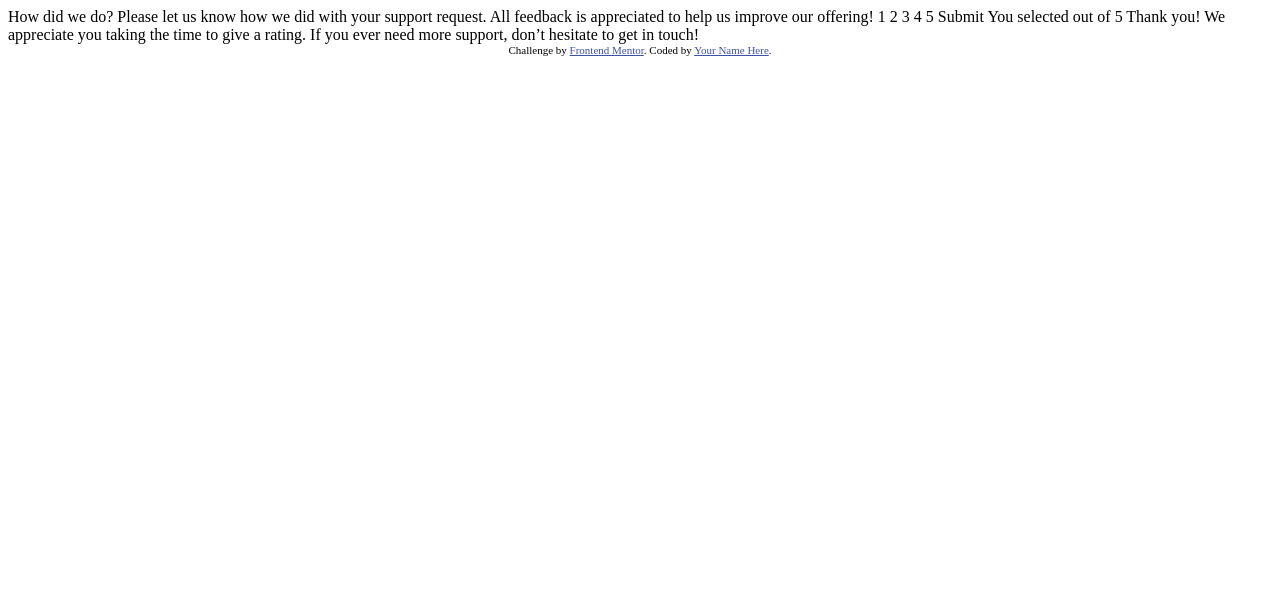
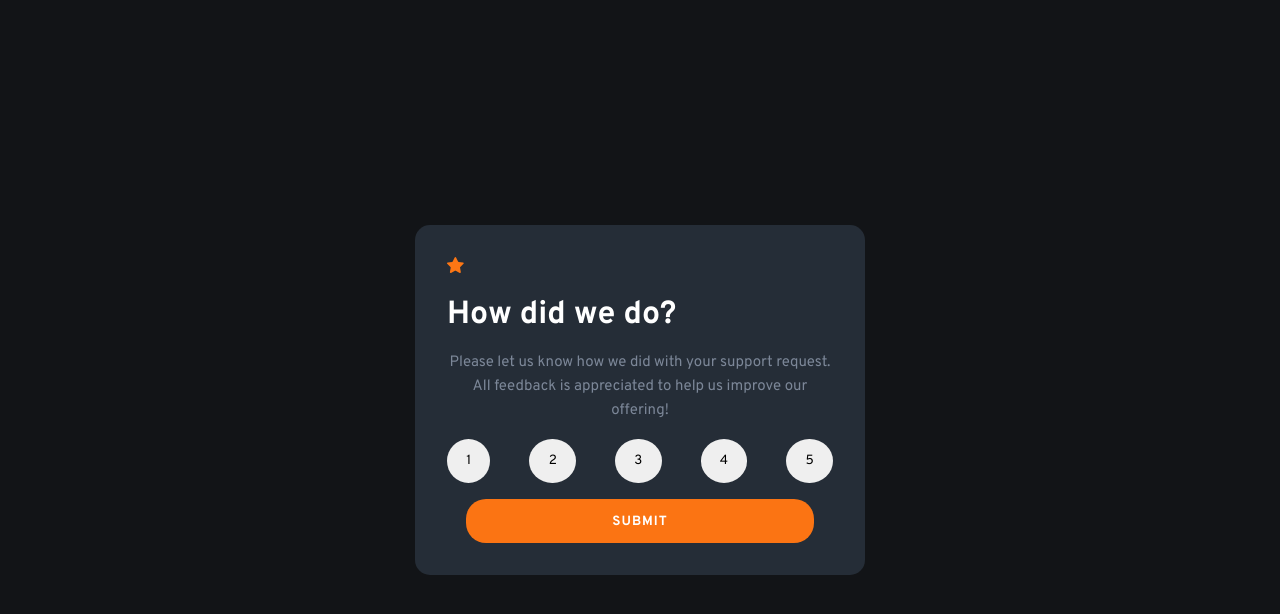
Before and after one commit to yzhuuuu/frontend-mentor-qs, a plain HTML site: page interactive-rating-component-main/index.html in a window 1280 px wide. Drawn offline with Linux system fonts and the light colour scheme.

Commit message:
interactive-rating-component-main done

```diff
--- /dev/null
+++ b/interactive-rating-component-main/app.js
@@ -0,0 +1,71 @@
+// on window load
+window.addEventListener('load', () => {
+  document.body.innerHTML = `<main class='container'>
+      <article>
+        <img src='./images/icon-star.svg' alt='star' />
+      </article>
+      <h1>How did we do?</h1>
+      <p>
+        Please let us know how we did with your support request. All feedback is
+        appreciated to help us improve our offering!
+      </p>
+      <article class='ratings'>
+        <button value='1'>1</button>
+        <button value='2'>2</button>
+        <button value='3'>3</button>
+        <button value='4'>4</button>
+        <button value='5'>5</button>
+      </article>
+      <button type='submit' class='btn'>
+        submit
+      </button>
+    </main>`;
+
+  getAllButtons();
+});
+
+// const buttons = document.querySelector('.ratings').querySelectorAll('buttons');
+function getAllButtons() {
+  const buttons = document.querySelectorAll('.ratings button');
+  //   console.log(buttons);
+  buttons.forEach((btn) => {
+    btn.addEventListener('click', (e) => {
+      console.log(e.currentTarget.value);
+      document.body.innerHTML = `
+
+      <main class="container align-center">
+      <article>
+        <img src="./images/illustration-thank-you.svg" alt="star" />
+      </article>
+      <h5 class="rates">You Selected ${e.currentTarget.value} out of 5</h5>
+      <h2>Thank You</h2>
+      <p>
+        we appreciate you taking the time to give a rating, if you ever need
+        more support, don't hesitate to get in touch!
+      </p>
+    </main>
+
+      `;
+    });
+  });
+}
+/**
+ *
+ *
+ *
+ *
+ *
+ *
+ *
+ *
+ *
+ *
+ *
+ *
+ *
+ *
+ *
+ *
+ *
+ *
+ */
--- a/interactive-rating-component-main/index.html
+++ b/interactive-rating-component-main/index.html
@@ -1,49 +1,22 @@
 <!DOCTYPE html>
 <html lang="en">
-<head>
-  <meta charset="UTF-8">
-  <meta name="viewport" content="width=device-width, initial-scale=1.0"> <!-- displays site properly based on user's device -->
+  <head>
+    <meta charset="UTF-8" />
+    <meta name="viewport" content="width=device-width, initial-scale=1.0" />
+    <!-- displays site properly based on user's device -->
 
-  <link rel="icon" type="image/png" sizes="32x32" href="./images/favicon-32x32.png">
+    <link
+      rel="icon"
+      type="image/png"
+      sizes="32x32"
+      href="./images/favicon-32x32.png"
+    />
 
-  <title>Frontend Mentor | Interactive rating component</title>
+    <title>Frontend Mentor | Interactive rating component</title>
 
-  <!-- Feel free to remove these styles or customise in your own stylesheet 👍 -->
-  <style>
-    .attribution { font-size: 11px; text-align: center; }
-    .attribution a { color: hsl(228, 45%, 44%); }
-  </style>
-</head>
-<body>
-
-  <!-- Rating state start -->
-
-  How did we do?
-
-  Please let us know how we did with your support request. All feedback is appreciated
-  to help us improve our offering!
-
-  1 2 3 4 5
-
-  Submit
-
-  <!-- Rating state end -->
-
-  <!-- Thank you state start -->
-
-  You selected <!-- Add rating here --> out of 5
-
-  Thank you!
-
-  We appreciate you taking the time to give a rating. If you ever need more support,
-  don’t hesitate to get in touch!
-
-  <!-- Thank you state end -->
-
-
-  <div class="attribution">
-    Challenge by <a href="https://www.frontendmentor.io?ref=challenge" target="_blank">Frontend Mentor</a>.
-    Coded by <a href="#">Your Name Here</a>.
-  </div>
-</body>
+    <link rel="stylesheet" href="style.css" />
+  </head>
+  <body>
+    <script src="/app.js"></script>
+  </body>
 </html>
--- /dev/null
+++ b/interactive-rating-component-main/style.css
@@ -0,0 +1,87 @@
+@import url('https://fonts.googleapis.com/css2?family=Overpass:wght@400;700&display=swap');
+*,
+*::after,
+*::before {
+  padding: 0;
+  margin: 0;
+  box-sizing: border-box;
+  font-family: 'Overpass', sans-serif;
+}
+
+:root {
+  --white: hsl(0, 0%, 100%);
+  --light-grey: hsl(217, 12%, 63%);
+  --medium-grey: hsl(216, 12%, 54%);
+  --dark-blue: hsl(213, 19%, 18%);
+  --vary-dark-blue: hsl(216, 12%, 8%);
+  --orange: hsl(25, 97%, 53%);
+}
+p {
+  font-size: 15px;
+}
+body {
+  min-height: 100vh;
+  display: grid;
+  place-items: center;
+  background-color: var(--vary-dark-blue);
+}
+.container {
+  max-width: 450px;
+  width: 85vw;
+  background-color: var(--dark-blue);
+  padding: 2rem;
+  border-radius: 15px;
+  display: flex;
+  align-items: flex-start;
+  flex-direction: column;
+  row-gap: 1rem;
+}
+h1 {
+  color: var(--white);
+}
+p {
+  color: var(--medium-grey);
+}
+.ratings {
+  width: 100%;
+  display: flex;
+  align-items: center;
+  justify-content: space-between;
+}
+.ratings > button {
+  padding: 0.85rem 1.2rem;
+  border-radius: 50%;
+  border: none;
+}
+.btn {
+  width: 90%;
+  align-self: center;
+  padding: 0.85rem 0;
+  border-radius: 20px;
+  border: none;
+  background-color: var(--orange);
+  color: var(--white);
+  text-transform: uppercase;
+  letter-spacing: 1px;
+  font-weight: 700;
+}
+.align-center {
+  align-items: center;
+  justify-content: center;
+}
+.rates {
+  color: var(--orange);
+  background-color: var(--dark-grey);
+  padding: 0.5rem;
+  font-weight: 400;
+  font-size: 0.65rem;
+  border: 0.5px solid var(--vary-dark-blue);
+  border-radius: 15px;
+}
+h2 {
+  color: var(--white);
+}
+p {
+  text-align: center;
+  line-height: 1.6;
+}
```
